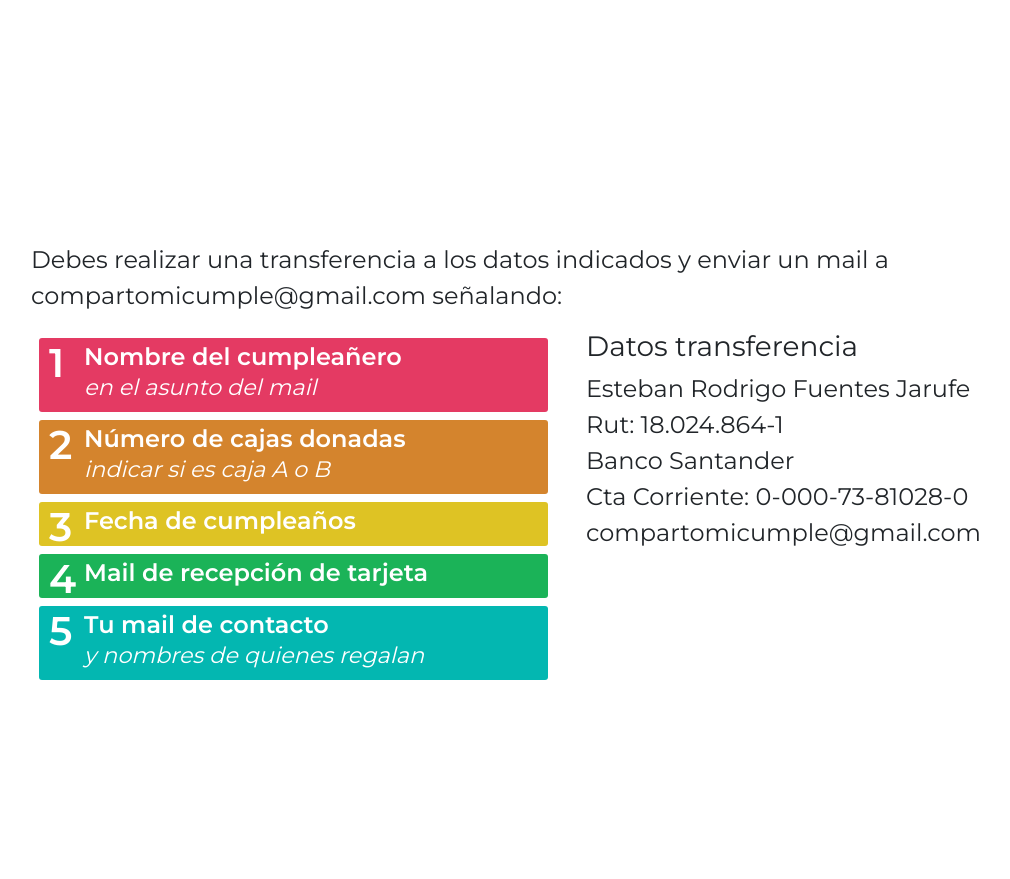
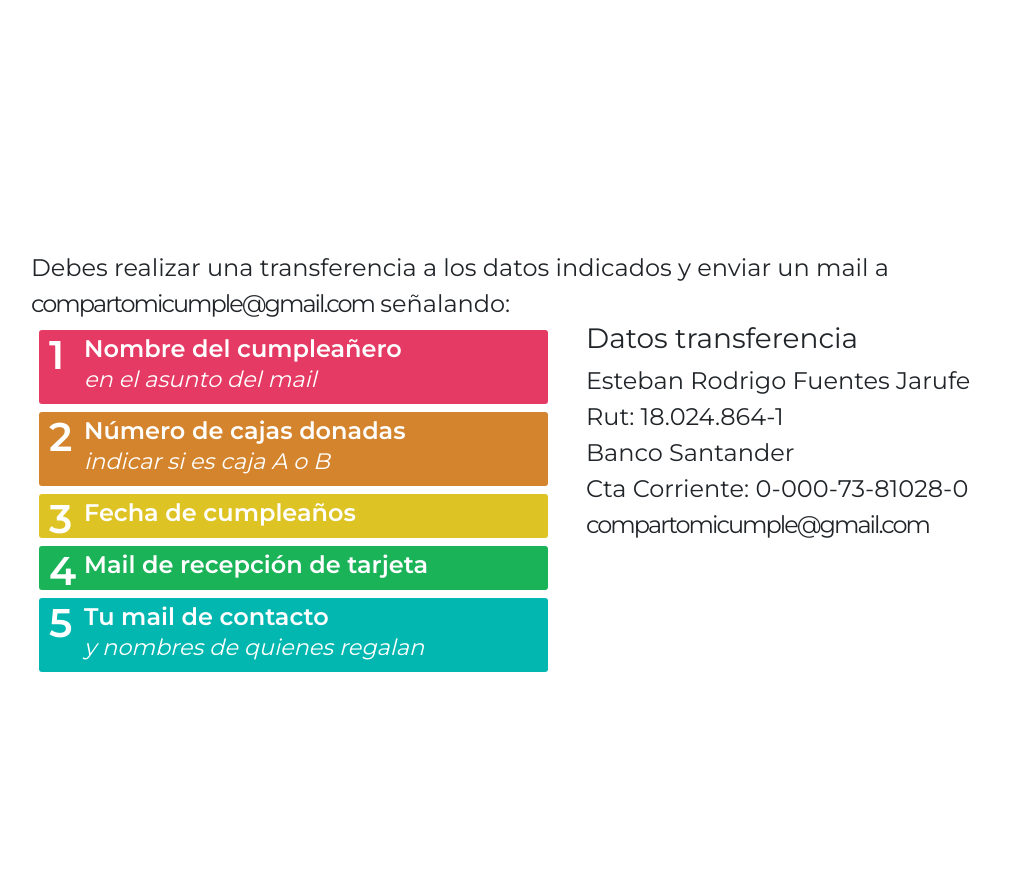
Before and after one commit to cvargasp/comparto-mi-cumple, a PHP site: page / in a window 1280 px wide. Shown: the part 2819-3698 px from the top of the page, without its empty margins (69-1079 px from the left). Run offline with PHP 8.4, Linux system fonts and the light colour scheme.

Commit message:
fixed mail

```diff
--- a/css/style.css
+++ b/css/style.css
@@ -233,3 +233,7 @@ dt span{
     font-weight: 400;
     font-style: italic;
 }
+
+.email{
+    letter-spacing: -2px;
+}
--- a/index.html
+++ b/index.html
@@ -170,7 +170,46 @@
 		</section>
 		<section id="section3">
 			<div class="container-fluid d-flex align-items-center">
-				<div class="row row-cols-2 justify-content-center">
+				<div class="row justify-content-center">
+					<div class="col-12" data-aos="fade-down" data-aos-duration="1500">
+						Debes realizar una transferencia a los datos indicados y enviar un mail a <span class="email">compartomicumple@gmail.com</span> señalando:
+					</div>
+					<div class="col-12 col-sm-6" data-aos="fade-right" data-aos-duration="1500">
+						<dl class="lastSteps">
+		        			<div id="lastStepOne">
+								<dt>Nombre del cumpleañero <br><span>en el asunto del mail</span></dt>
+							</div>
+							<div id="lastStepTwo">
+								<dt>Número de cajas donadas <br><span>indicar si es caja A o B</span>
+							</div>
+							<div id="lastStepThree">
+								<dt>Fecha de cumpleaños</dt>
+								<dd></dd>
+							</div>
+							<div id="lastStepFour">
+								<dt>Mail de recepción de tarjeta</dt>
+								<dd></dd>
+							</div>
+							<div id="lastStepFive">
+								<dt>Tu mail de contacto <br><span>y nombres de quienes regalan</span>
+							</div>
+						</dl>
+					</div>
+					<div class="col-12 col-sm-6" data-aos="fade-left" data-aos-duration="1500">
+						<h3>Datos transferencia</h3>
+		        		<p>
+		        			Esteban Rodrigo Fuentes Jarufe <br>
+							Rut: 18.024.864-1 <br>
+							Banco Santander <br>
+							Cta Corriente: 0-000-73-81028-0 <br>
+							<span class="email">compartomicumple@gmail.com</span>
+						</p>
+					</div>
+				</div>
+			</div>
+
+			<!-- <div class="container d-flex align-items-center">
+				<div class="row justify-content-center">
 					<div class="col-12" data-aos="fade-down" data-aos-duration="1500">
 						<p>Debes realizar una transferencia a los datos indicados y enviar un mail a compartomicumple@gmail.com señalando:</p>
 					</div>
@@ -206,7 +245,7 @@
 						</p>
 					</div>
 				</div>
-			</div>
+			</div> -->
 		</section>
 		<section id="section4">
 			<div class="container-fluid ">
@@ -350,7 +389,7 @@
 		      		<h2>Escríbenos a</h2>
 		      		<ul class="mt-4 mb-3">
 		      			<li class="social"><a href="https://www.instagram.com/compartomicumple/"><i class="fab fa-instagram"></i> @compartomicumple</a></li>
-		      			<li class="social"><a href="mailto: compartomicumple@gmail.com"><i class="far fa-envelope"></i> compartomicumple@gmail.com</a></li>
+		      			<li class="social email"><a href="mailto: compartomicumple@gmail.com"><i class="far fa-envelope"></i> compartomicumple@gmail.com</a></li>
 		      		</ul>
 		      	</div>
 		 	</div>
```
